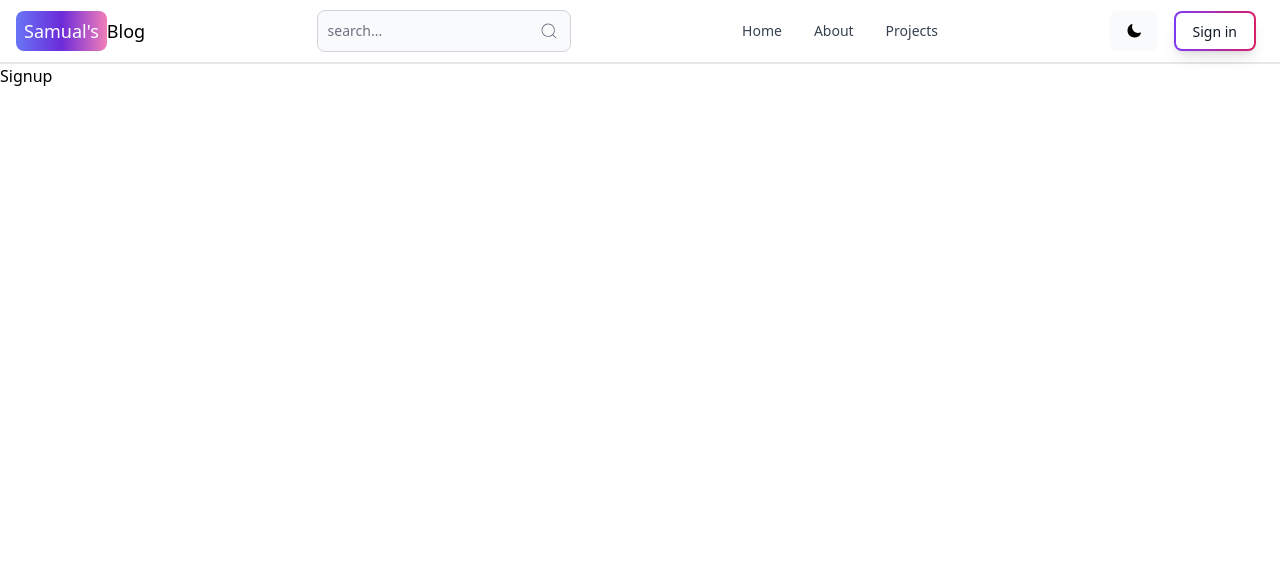
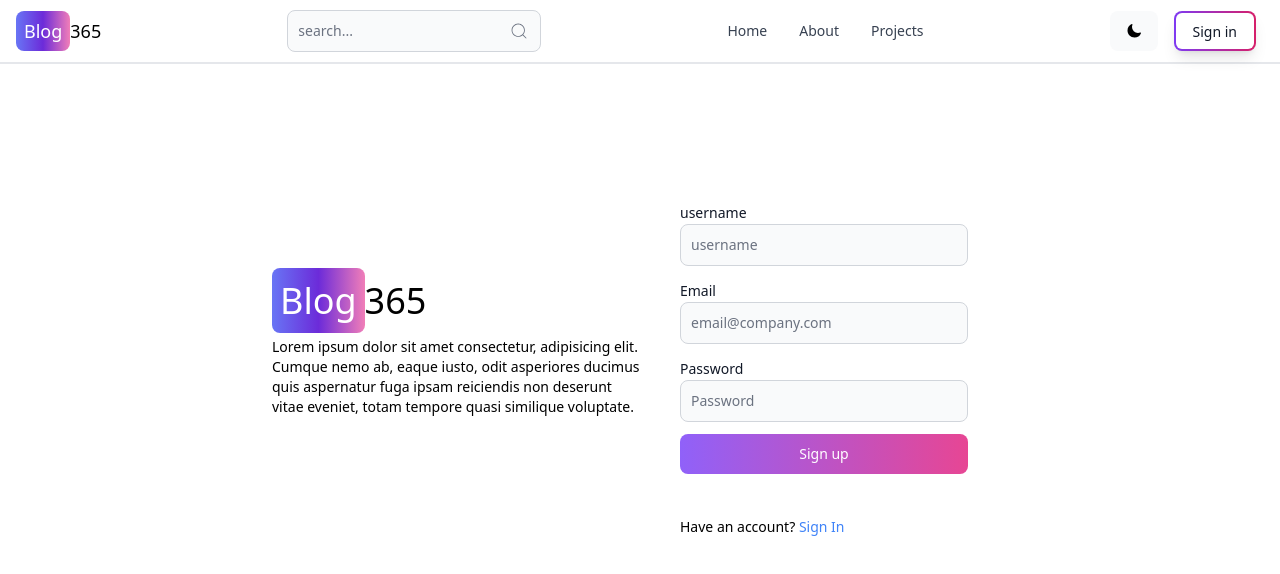
Before and after one commit to samualhalder/TechNuze, a React (Vite) app in the folder client/: page /signup in a window 1280 px wide. Shown: the top 574 px of the page. Built offline with nearby package versions, Linux system fonts and the light colour scheme.

Commit message:
Feature:Created Sign Up page

```diff
--- a/client/src/components/Header.jsx
+++ b/client/src/components/Header.jsx
@@ -13,9 +13,9 @@ function Header() {
         className="whitespace-nowrap text-sm sm:text-lg self-center"
       >
         <span className="p-2 bg-gradient-to-r from-indigo-500 via-purple-700 to-pink-400 text-white rounded-lg">
-          Samual's
+          Blog
         </span>
-        Blog
+        365
       </Link>
       <form action="">
         <TextInput
--- a/client/src/pages/Signup.jsx
+++ b/client/src/pages/Signup.jsx
@@ -1,7 +1,66 @@
-import React from "react";
+import { Link } from "react-router-dom";
+import { Button, Label, TextInput } from "flowbite-react";
 
 function Signup() {
-  return <div>Signup</div>;
+  return (
+    <div className="min-h-screen mt-20 ">
+      <div className="flex p-4 max-w-3xl mx-auto flex-col md:flex-row md:items-center">
+        {/* left */}
+        <div className="flex-1 ">
+          <Link to={"/"} className="text-4xl text-bold mt-10 text-center">
+            <span className="p-2 bg-gradient-to-r from-indigo-500 via-purple-700 to-pink-400 text-white rounded-lg">
+              Blog
+            </span>
+            365
+          </Link>
+          <p className="mt-4 text-sm">
+            Lorem ipsum dolor sit amet consectetur, adipisicing elit. Cumque
+            nemo ab, eaque iusto, odit asperiores ducimus quis aspernatur fuga
+            ipsam reiciendis non deserunt vitae eveniet, totam tempore quasi
+            similique voluptate.
+          </p>
+        </div>
+        {/* right */}
+        <div className="flex-1">
+          <form className="m-10 flex flex-col gap-3">
+            <div>
+              <Label>username</Label>
+              <TextInput
+                type="text"
+                placeholder="username"
+                id="username"
+              ></TextInput>
+            </div>
+            <div>
+              <Label>Email</Label>
+              <TextInput
+                type="text"
+                placeholder="email@company.com"
+                id="email"
+              ></TextInput>
+            </div>
+            <div>
+              <Label>Password</Label>
+              <TextInput
+                type="text"
+                placeholder="Password"
+                id="password"
+              ></TextInput>
+            </div>
+            <Button gradientDuoTone="purpleToPink" type="submit">
+              Sign up
+            </Button>
+          </form>
+          <span className="m-10 text-sm">
+            Have an account?{"  "}
+            <Link to={"/signin"} className="text-blue-500 ">
+              Sign In
+            </Link>
+          </span>
+        </div>
+      </div>
+    </div>
+  );
 }
 
 export default Signup;
```
